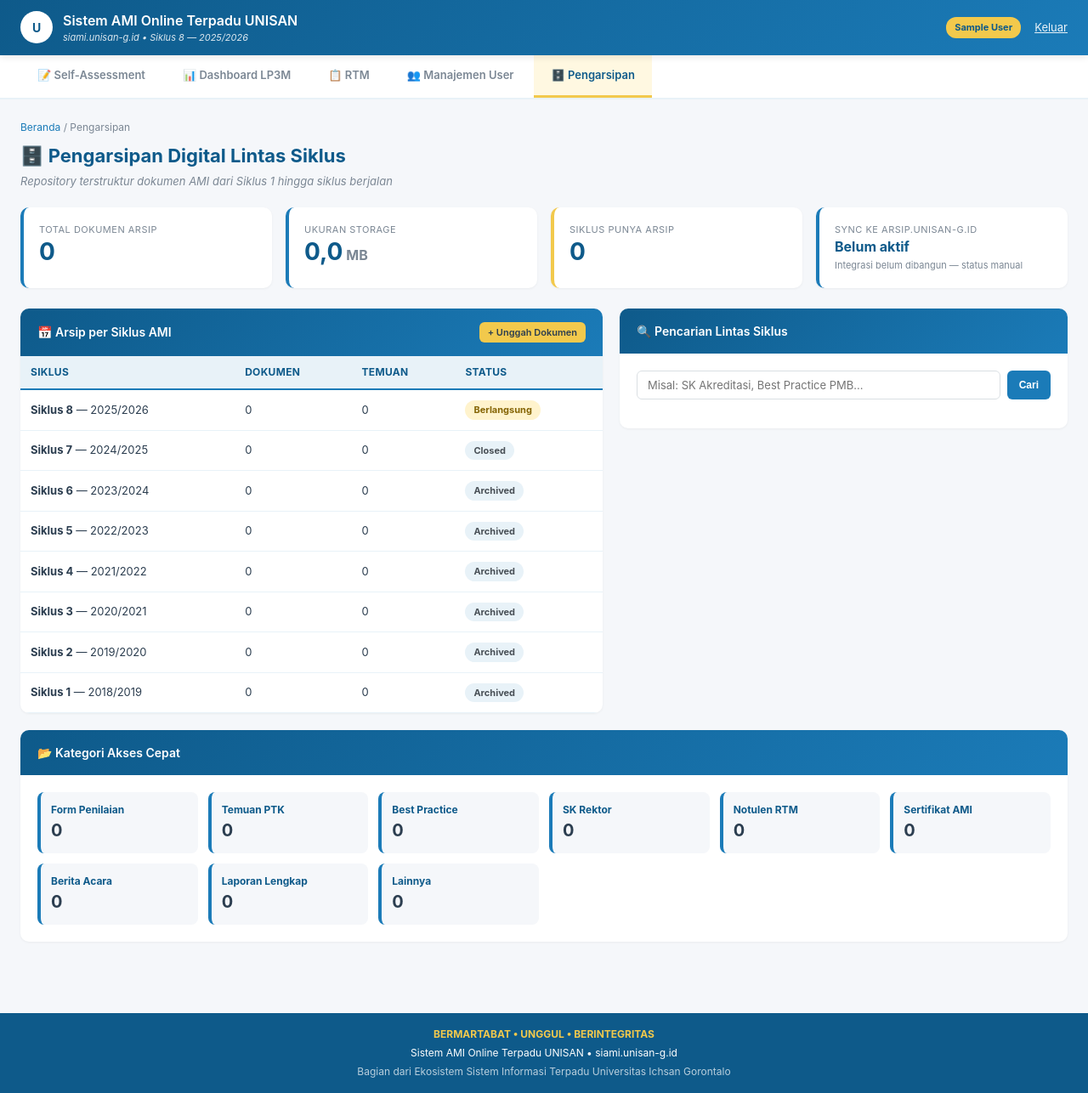
After one commit to unisan-gtlo/siami, a Django app: page /arsip/ in a window 1280 px wide. The commit adds this page. Shown: the whole page at 85% size. Run offline with Django 5.2, Linux system fonts and the light colour scheme; the visitor is signed in with stand-in values (Sample User, id 1); data comes from the database, SQL or seed files in the repository; data that the repository does not hold is empty.

Commit message:
feat(ami_arsip): add Pengarsipan Digital page (Modul 12)
/arsip/ (LP3M/pimpinan/auditor DE/auditor visitasi/superuser -- read
access per the Modul 11 permission matrix): stat cards (total dokumen,
storage size, siklus dengan arsip, status sync), timeline of all 8
siklus with real document/temuan counts, category quick-access cards
per ArsipMetadata.kategori, and real Indonesian full-text search
(SearchQuery/SearchRank against the fulltext_search column already
built when the model was added).

/arsip/upload/ (LP3M only): real document upload -- ArsipMetadata.save()
already populates fulltext_search, this just wires a form to it and
sets file_size_bytes/file_mime_type from the upload.

"Sync ke arsip.unisan-g.id" is shown honestly as "Belum aktif" rather
than faked -- that integration doesn't exist. This is the last of the
12 modules from ARSIP_PROYEK_SI_AMI_UNISAN.md to get a portal page.

Co-Authored-By: Claude Sonnet 5 <noreply@anthropic.com>

```diff
--- a/ami_project/urls.py
+++ b/ami_project/urls.py
@@ -35,6 +35,7 @@ urlpatterns = [
     path('rtm/', include('apps.ami_rtm.urls', namespace='rtm')),
     path('laporan/', include('apps.ami_pelaporan.urls', namespace='laporan')),
     path('user-auditor/', include('apps.ami_user.urls', namespace='user_auditor')),
+    path('arsip/', include('apps.ami_arsip.urls', namespace='arsip')),
 ]
 
 # Media (dokumen bukti, dll) disajikan langsung oleh Django -- MEDIA_ROOT ada
--- /dev/null
+++ b/apps/ami_arsip/urls.py
@@ -0,0 +1,10 @@
+from django.urls import path
+
+from . import views
+
+app_name = 'arsip'
+
+urlpatterns = [
+    path('', views.arsip_list, name='arsip_list'),
+    path('upload/', views.arsip_upload, name='arsip_upload'),
+]
--- a/apps/ami_arsip/views.py
+++ b/apps/ami_arsip/views.py
@@ -1,3 +1,98 @@
-from django.shortcuts import render
+from django.contrib import messages
+from django.contrib.auth.decorators import login_required
+from django.contrib.postgres.search import SearchQuery, SearchRank
+from django.db.models import Sum
+from django.shortcuts import redirect, render
 
-# Create your views here.
+from apps.ami_core.models import Siklus
+from apps.ami_temuan.models import Temuan
+
+from .forms import ArsipUploadForm
+from .models import ArsipMetadata
+
+
+def _get_user_ami(request):
+    return getattr(request.user, 'ami_profile', None)
+
+
+def _has_read_access(request):
+    user_ami = _get_user_ami(request)
+    return request.user.is_superuser or (user_ami and (
+        user_ami.is_lp3m or user_ami.is_pimpinan
+        or user_ami.is_auditor_de or user_ami.is_auditor_visitasi
+    ))
+
+
+def _can_upload(request):
+    user_ami = _get_user_ami(request)
+    return request.user.is_superuser or (user_ami and user_ami.is_lp3m)
+
+
+@login_required
+def arsip_list(request):
+    if not _has_read_access(request):
+        messages.error(request, 'Halaman ini hanya untuk LP3M/Pimpinan/Auditor.')
+        return render(request, 'ami_arsip/forbidden.html', {'active_tab': 'arsip'})
+
+    q = request.GET.get('q', '').strip()
+    results = None
+    if q:
+        query = SearchQuery(q, config='indonesian')
+        results = ArsipMetadata.objects.filter(fulltext_search=query).annotate(
+            rank=SearchRank('fulltext_search', query),
+        ).order_by('-rank')[:30]
+
+    siklus_rows = []
+    for siklus in Siklus.objects.order_by('-no_siklus'):
+        siklus_rows.append({
+            'siklus': siklus,
+            'dokumen_count': ArsipMetadata.objects.filter(siklus=siklus).count(),
+            'temuan_count': Temuan.objects.filter(siklus=siklus).count(),
+        })
+
+    total_size = ArsipMetadata.objects.aggregate(total=Sum('file_size_bytes'))['total'] or 0
+
+    kategori_stats = [
+        (kode, label, ArsipMetadata.objects.filter(kategori=kode).count())
+        for kode, label in ArsipMetadata.KATEGORI_CHOICES
+    ]
+
+    stats = {
+        'total_dokumen': ArsipMetadata.objects.count(),
+        'total_size_mb': round(total_size / (1024 * 1024), 1),
+        'siklus_dengan_arsip': sum(1 for r in siklus_rows if r['dokumen_count'] > 0),
+        'synced': ArsipMetadata.objects.filter(synced_to_arsip=True).count(),
+    }
+
+    return render(request, 'ami_arsip/arsip_list.html', {
+        'siklus_rows': siklus_rows, 'stats': stats, 'kategori_stats': kategori_stats,
+        'q': q, 'results': results,
+        'can_upload': _can_upload(request),
+        'active_tab': 'arsip',
+    })
+
+
+@login_required
+def arsip_upload(request):
+    if not _can_upload(request):
+        messages.error(request, 'Hanya LP3M yang bisa mengunggah dokumen arsip.')
+        return redirect('arsip:arsip_list')
+
+    user_ami = _get_user_ami(request)
+
+    if request.method == 'POST':
+        form = ArsipUploadForm(request.POST, request.FILES)
+        if form.is_valid():
+            obj = form.save(commit=False)
+            obj.diunggah_oleh = user_ami
+            obj.file_size_bytes = obj.file.size
+            obj.file_mime_type = getattr(obj.file.file, 'content_type', '') or ''
+            obj.save()
+            messages.success(request, f'Dokumen "{obj.nama_dokumen}" berhasil diarsipkan.')
+            return redirect('arsip:arsip_list')
+    else:
+        form = ArsipUploadForm()
+
+    return render(request, 'ami_arsip/arsip_upload.html', {
+        'form': form, 'active_tab': 'arsip',
+    })
--- /dev/null
+++ b/templates/ami_arsip/arsip_list.html
@@ -0,0 +1,96 @@
+{% extends "base.html" %}
+{% block title %}Pengarsipan Digital{% endblock %}
+{% block content %}
+<div class="breadcrumb"><a href="{% url 'arsip:arsip_list' %}">Beranda</a> / Pengarsipan</div>
+<div class="page-header">
+    <h2>🗄️ Pengarsipan Digital Lintas Siklus</h2>
+    <div class="subtitle">Repository terstruktur dokumen AMI dari Siklus 1 hingga siklus berjalan</div>
+</div>
+
+<div class="stats">
+    <div class="stat-card">
+        <div class="label">Total Dokumen Arsip</div>
+        <div class="value">{{ stats.total_dokumen }}</div>
+    </div>
+    <div class="stat-card">
+        <div class="label">Ukuran Storage</div>
+        <div class="value">{{ stats.total_size_mb }}<span style="font-size:16px;color:#7B8794;"> MB</span></div>
+    </div>
+    <div class="stat-card kuning">
+        <div class="label">Siklus Punya Arsip</div>
+        <div class="value">{{ stats.siklus_dengan_arsip }}</div>
+    </div>
+    <div class="stat-card {% if stats.synced > 0 %}hijau{% endif %}">
+        <div class="label">Sync ke arsip.unisan-g.id</div>
+        <div class="value" style="font-size:16px;">{% if stats.synced > 0 %}{{ stats.synced }} tersinkron{% else %}Belum aktif{% endif %}</div>
+        <div class="meta">Integrasi belum dibangun — status manual</div>
+    </div>
+</div>
+
+<div style="display:grid;grid-template-columns:1.3fr 1fr;gap:20px;align-items:start;">
+
+<div class="card">
+    <div class="card-header" style="display:flex;justify-content:space-between;">
+        <span>📅 Arsip per Siklus AMI</span>
+        {% if can_upload %}
+        <a class="btn btn-sm btn-warning" href="{% url 'arsip:arsip_upload' %}">+ Unggah Dokumen</a>
+        {% endif %}
+    </div>
+    <div class="card-body" style="padding:0;">
+        <table>
+            <thead><tr><th>Siklus</th><th>Dokumen</th><th>Temuan</th><th>Status</th></tr></thead>
+            <tbody>
+                {% for row in siklus_rows %}
+                <tr>
+                    <td><strong>{{ row.siklus }}</strong> — {{ row.siklus.tahun_akademik }}</td>
+                    <td>{{ row.dokumen_count }}</td>
+                    <td>{{ row.temuan_count }}</td>
+                    <td>
+                        {% if row.siklus.is_current %}<span class="badge b-warn">Berlangsung</span>
+                        {% else %}<span class="badge b-grey">{{ row.siklus.get_status_display }}</span>{% endif %}
+                    </td>
+                </tr>
+                {% endfor %}
+            </tbody>
+        </table>
+    </div>
+</div>
+
+<div class="card">
+    <div class="card-header">🔍 Pencarian Lintas Siklus</div>
+    <div class="card-body">
+        <form method="get" style="display:flex;gap:8px;margin-bottom:14px;">
+            <input type="text" name="q" value="{{ q }}" placeholder="Misal: SK Akreditasi, Best Practice PMB...">
+            <button class="btn btn-primary" type="submit">Cari</button>
+        </form>
+        {% if q %}
+            {% if results %}
+                {% for r in results %}
+                <div style="padding:8px 0;border-bottom:1px solid #E8F2F8;font-size:13px;">
+                    <a href="{{ r.file.url }}" target="_blank">{{ r.nama_dokumen }}</a>
+                    <div style="font-size:11px;color:#7B8794;">{{ r.get_kategori_display }} &bull; {{ r.siklus|default:"-" }}</div>
+                </div>
+                {% endfor %}
+            {% else %}
+                <p style="color:#7B8794;font-size:13px;">Tidak ada hasil untuk "{{ q }}".</p>
+            {% endif %}
+        {% endif %}
+    </div>
+</div>
+
+</div>
+
+<div class="card">
+    <div class="card-header">📂 Kategori Akses Cepat</div>
+    <div class="card-body">
+        <div style="display:grid;grid-template-columns:repeat(auto-fit, minmax(180px, 1fr));gap:12px;">
+            {% for kode, label, count in kategori_stats %}
+            <div style="background:#F5F7FA;padding:12px;border-radius:8px;border-left:4px solid #1B7BB8;">
+                <div style="font-size:12px;font-weight:700;color:#0E5A8A;">{{ label }}</div>
+                <div style="font-size:20px;font-weight:700;">{{ count }}</div>
+            </div>
+            {% endfor %}
+        </div>
+    </div>
+</div>
+{% endblock %}
--- a/templates/base.html
+++ b/templates/base.html
@@ -216,6 +216,10 @@
     <a class="tab {% if active_tab == 'user_auditor' %}active{% endif %}"
        href="{% url 'user_auditor:user_auditor_list' %}">👥 Manajemen User</a>
     {% endif %}
+    {% if user.is_superuser or user.ami_profile.is_lp3m or user.ami_profile.is_pimpinan or user.ami_profile.is_auditor_de or user.ami_profile.is_auditor_visitasi %}
+    <a class="tab {% if active_tab == 'arsip' %}active{% endif %}"
+       href="{% url 'arsip:arsip_list' %}">🗄️ Pengarsipan</a>
+    {% endif %}
 </div>
 {% endif %}
 
```
Also changed, not shown: apps/ami_arsip/forms.py (added, +18 -0 lines), templates/ami_arsip/arsip_upload.html (added, +27 -0 lines), templates/ami_arsip/forbidden.html (added, +8 -0 lines).
